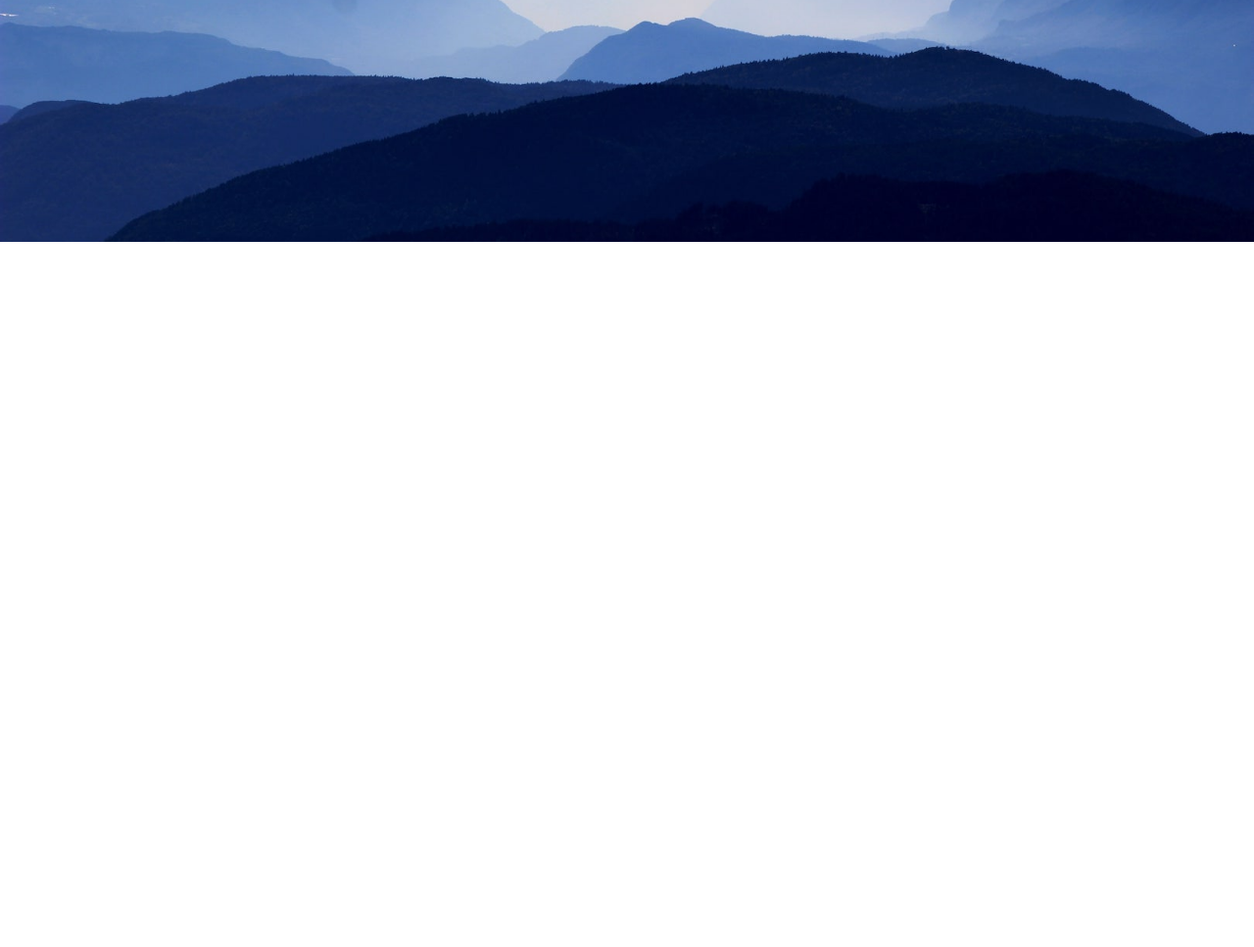
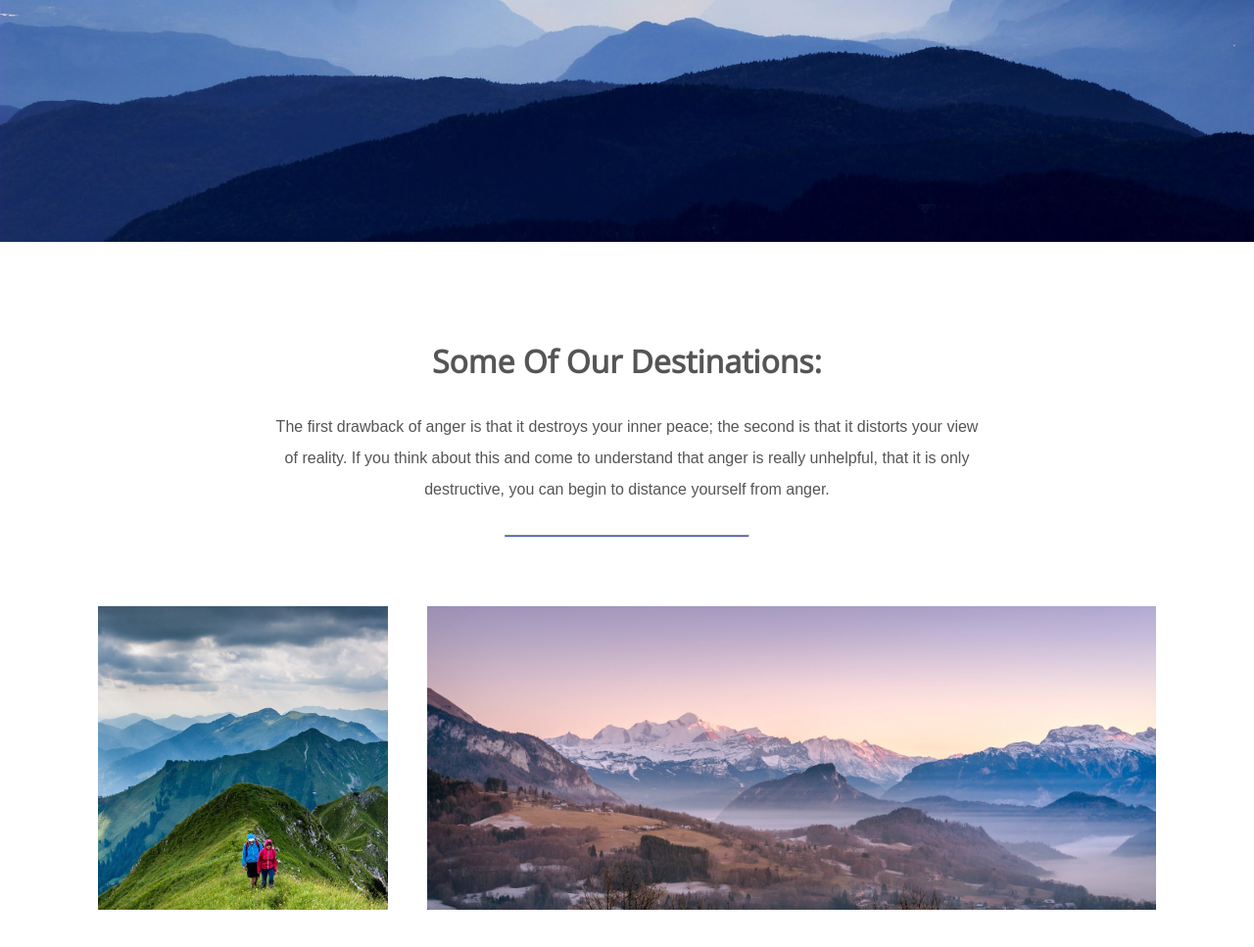
Before and after one commit to mclausaudio/landing-page, a website: page client/index.html in a window 1280 px wide. Shown: the part 553-1520 px from the top of the page at 98% size. Before the commit the page ends 800 px from the top, so only its background shows below. Drawn offline with nearby package versions, Linux system fonts and the light colour scheme.

Commit message:
finished destinations section

```diff
--- a/client/index.html
+++ b/client/index.html
@@ -29,5 +29,20 @@
     </div>
   </section>
 
+  <section class="destinations">
+    <h3 class="title">Some of our destinations:</h3>
+    <p>
+      The first drawback of anger is that it destroys your inner peace; the second is that it distorts your view of reality. If you think about this and come to understand that anger is really unhelpful, that it is only destructive, you can begin to distance yourself from anger.
+    </p>
+    <hr>
+
+    <ul class="grid">
+      <li class="small" style="background-image: url(img/mountain1.jpg);"></li>
+      <li class="large" style="background-image: url(img/mountain2.jpg);"></li>
+      <li class="large" style="background-image: url(img/mountain3.jpg);"></li>
+      <li class="small" style="background-image: url(img/mountain4.jpg);"></li>
+    </ul>
+  </section>
+
 </body>
 </html>
--- a/client/temp/styles.css
+++ b/client/temp/styles.css
@@ -11,6 +11,7 @@ html {
     color:#555;
 }
 
+ul,
 nav {
     list-style: none;
 }
@@ -39,6 +40,35 @@ section {
     flex-direction: column;
     align-items:center;
     padding: 100px 80px;
+}
+
+.grid {
+    width:100%;
+    display: flex;
+    flex-wrap: wrap;
+    justify-content:center;
+}
+
+hr {
+    width:250px;
+    height:3px;
+    background-color: #3f51b5;
+    margin-bottom: 50px;
+}
+
+section h3.title {
+    text-transform: capitalize;
+    font: bold 32px "Open Sans", sans-serif;
+    margin-bottom: 30px;
+    text-align: center;
+}
+
+section p {
+    max-width: 770px;
+    line-height: 2;
+    padding:0 20px;
+    margin-bottom: 30px;
+    text-align: center;
 }
 
 /*Header*/
@@ -121,3 +151,21 @@ header nav li {
         margin:0;
     }
 }
+
+/* Destination Styles */
+
+.destinations .grid li {
+    height:350px;
+    padding: 20px;
+    background-clip: content-box;
+    background-size: cover;
+    background-position: center;
+}
+
+.destinations .grid li.small {
+    flex-basis: 30%;
+}
+
+.destinations .grid li.large  {
+    flex-basis: 70%;
+}
```
